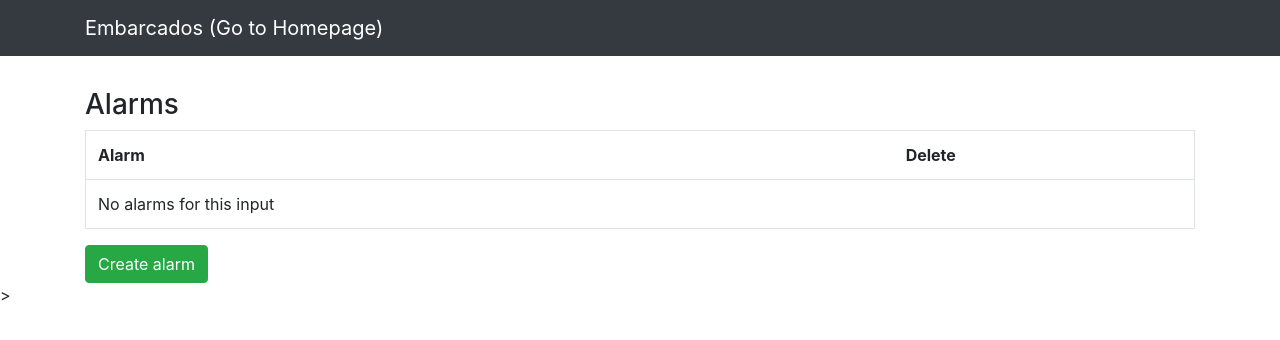
After one commit to guilherme1guy/FGA-FSE-2020-2, a Django app: page /alarms/1 in a window 1280 px wide. The commit adds this page. Shown: the top 340 px of the page. Run offline with Django 3.2, Linux system fonts and the light colour scheme; data that the repository does not hold is empty; some libraries are stand-ins or nearby versions.

Commit message:
P3: adds server/UI alarms

```diff
--- a/project_3/server/fse_server/admin.py
+++ b/project_3/server/fse_server/admin.py
@@ -1,5 +1,6 @@
 from django.contrib import admin
 from fse_server.models import (
+    Alarm,
     Device,
     DeviceInput,
     DeviceOutput,
@@ -13,3 +14,4 @@ admin.site.register(DeviceInput)
 admin.site.register(DeviceOutput)
 admin.site.register(DeviceRegisterRequest)
 admin.site.register(Location)
+admin.site.register(Alarm)
--- /dev/null
+++ b/project_3/server/fse_server/templates/alarm_list.html
@@ -0,0 +1,41 @@
+{% extends 'base.html' %}
+
+{% block content %}
+
+<div class="row">
+
+    <div class="col">
+
+        <h3>Alarms</h3>
+
+        <table class="table border">
+
+            <tr>
+                <th>Alarm</th>
+                <th>Delete</th>
+            </tr>
+
+            {% for alarm in object_list %}
+            <tr>
+                <td>{{alarm}}</td>
+                <td><a href="{% url 'alarm_delete' alarm.pk %}">Delete</a></td>
+            </tr>
+            {% empty %}
+            <tr>
+                <td>No alarms for this input </td>
+                <td> </td>
+            </tr>
+            {% endfor %}
+
+        </table>
+
+        <a href="{% url 'alarm_create' input.pk %}">
+            <button type="button" class="btn btn-success">Create alarm</button>
+        </a>
+
+    </div>
+
+
+</div>
+
+{% endblock %}
--- a/project_3/server/fse_server/templates/base.html
+++ b/project_3/server/fse_server/templates/base.html
@@ -36,8 +36,7 @@
     <!-- Page content-->
     <div class="container">
 
-        {% if messages %}
-        <div class="messages">
+        <div class="messages p-3" id="message_div">
             {% for message in messages %}
             <div class="alert alert-dismissable {{ message.tags }}">
                 <button type="button" class="close" data-dismiss="alert">×</button>
@@ -45,7 +44,6 @@
             </div>
             {% endfor %}
         </div>
-        {% endif %}
 
 
         {% block content %}{% endblock %}
@@ -61,6 +59,103 @@
     <!-- Project JS-->
     <script src="{% static 'js/scripts.js' %}"></script>
 
+    <audio id="alarm_audio" muted autoplay>
+        <source src='{% static "assets/beep.mp3" %}' type="audio/mpeg">
+    </audio>>
+
+
+
+    <script>
+
+        var alarm_active = false;
+
+        var alarm_audio = $('#alarm_audio')[0];
+        alarm_audio.loop = true;
+
+        alarm_audio.play();
+
+        function disable_alarm() {
+            $.ajax({
+                type: 'POST',
+                url: '/alarms/',
+                data: {
+                    csrfmiddlewaretoken: '{{ csrf_token }}'
+                },
+                success: function (res) {
+                    console.log("Alarms disabled");
+                },
+                error: function (error) {
+                    console.log(error);
+                }
+            });
+
+        }
+
+        function check_alarm() {
+
+            $.ajax({
+                type: 'GET',
+                url: '/alarms',
+                success: function (res) {
+
+
+                    if (res['alarm_active']) {
+
+                        alarm_active = true;
+
+                        let alarm_message_div = $('#alarm_message_text');
+
+                        if (alarm_message_div.length == 0) {
+
+                            $('#message_div').append(`
+                                <div id="alarm_message" class="alert  alert-danger">
+                                    <div id="alarm_message_text"></div>
+                                </div>
+                            `);
+
+                            alarm_message_div = $('#alarm_message_text');
+                        }
+
+
+                        let alarm_list_str = "";
+                        for (i in res['alarmed_devices']) {
+                            alarm_list_str += `<li>${res['alarmed_devices'][i]}</li>`
+                        }
+
+                        alarm_message_div.empty();
+                        alarm_message_div.append(`
+                        <p>Active alarms:</p>
+                        <ul>
+                            ${alarm_list_str}
+                        </ul>
+
+                        <a onclick="disable_alarm()"><p>Disable all alarms</p></a>
+                        `);
+
+                    } else {
+
+                        alarm_active = false;
+
+                        if ($('#alarm_message').length > 0) {
+                            $('#alarm_message').detach();
+                        }
+
+                    }
+
+                    alarm_audio.muted = !alarm_active;
+                },
+                error: function (error) {
+                    console.log(error);
+                }
+            });
+        }
+
+        check_alarm();
+        setInterval(check_alarm, 3000);
+
+
+    </script>
+
     <!-- Page JS-->
     {% block js %}{% endblock %}
 
--- a/project_3/server/fse_server/templates/form.html
+++ b/project_3/server/fse_server/templates/form.html
@@ -7,6 +7,7 @@
         <form action="" method="post">
             {% csrf_token %}
             {{ form.as_p }}
+            <input type="hidden" name="next" value="{{ request.path }}">
             <button type="submit" class="btn btn-success">Save</button>
         </form>
     </div>
--- a/project_3/server/fse_server/templates/home.html
+++ b/project_3/server/fse_server/templates/home.html
@@ -174,7 +174,7 @@
     }
 
     page_loop();
-    setInterval(page_loop, 2000);
+    setInterval(update_devices, 2000);
 
 </script>
 
--- a/project_3/server/fse_server/urls.py
+++ b/project_3/server/fse_server/urls.py
@@ -44,6 +44,10 @@ urlpatterns = [
         views.DeviceDeleteView.as_view(),
         name="device_delete",
     ),
+    path("alarms/", views.AlarmStateView.as_view(), name="alarm_state"),
+    path("alarms/<pk>", views.AlarmListView.as_view(), name="alarm_list"),
+    path("alarms/<pk>/create", views.AlarmFormView.as_view(), name="alarm_create"),
+    path("alarms/~delete/<pk>", views.AlarmDeleteView.as_view(), name="alarm_delete"),
     path("admin/", admin.site.urls),
     path("api/", include("rest_framework.urls", namespace="rest_framework")),
     path("api/", include(router.urls)),
--- a/project_3/server/fse_server/views.py
+++ b/project_3/server/fse_server/views.py
@@ -1,7 +1,15 @@
-from django.forms.forms import Form
-from django.views.generic import TemplateView, FormView, DetailView, DeleteView
+from django.urls.base import resolve
+from django.views.generic import (
+    TemplateView,
+    FormView,
+    DetailView,
+    DeleteView,
+    View,
+    ListView,
+)
 from django.views.generic.base import View
 from django.urls import reverse_lazy
+from django.http import JsonResponse
 from django.db.models import Count
 from rest_framework import viewsets
 
@@ -14,16 +22,18 @@ class MainView(TemplateView):
     template_name = "home.html"
 
 
-class DeviceFormView(FormView):
-    form_class = forms.DeviceForm
-    template_name = "form.html"
-    success_url = reverse_lazy("main")
-
+class FormViewWithKwargs(FormView):
     def get_form_kwargs(self):
         kwargs = super().get_form_kwargs()
         kwargs.update(self.kwargs)
 
         return kwargs
+
+
+class DeviceFormView(FormViewWithKwargs):
+    form_class = forms.DeviceForm
+    template_name = "form.html"
+    success_url = reverse_lazy("main")
 
     def form_valid(self, form):
 
@@ -96,3 +106,74 @@ class LocationViewSet(viewsets.ModelViewSet):
 
     queryset = models.Location.objects.all().order_by("name")
     serializer_class = serializers.LocationSerializer
+
+
+class AlarmListView(ListView):
+
+    model = models.Alarm
+    template_name = "alarm_list.html"
+
+    def get_queryset(self):
+
+        devInput_pk = self.kwargs["pk"]
+
+        return models.Alarm.objects.filter(target__pk=devInput_pk)
+
+    def get_context_data(self, **kwargs):
+        context = super().get_context_data(**kwargs)
+
+        context["input"] = models.DeviceInput.objects.filter(
+            pk=self.kwargs["pk"]
+        ).first()
+
+        return context
+
+
+class AlarmFormView(FormViewWithKwargs):
+
+    form_class = forms.AlarmForm
+    template_name = "form.html"
+
+    def get_success_url(self):
+        return reverse_lazy("alarm_list", kwargs={"pk": self.kwargs["pk"]})
+
+    def form_valid(self, form):
+        form.save()
+        return super().form_valid(form)
+
+
+class AlarmStateView(View):
+    def get(self, request, *args, **kwargs):
+
+        alarm_activated_objects = models.DeviceInput.objects.filter(
+            alarm_activated=True
+        )
+
+        if alarm_activated_objects.count() == 0:
+            return JsonResponse({"alarm_active": False})
+
+        response = {"alarm_active": True, "alarmed_devices": []}
+        for deviceInput in alarm_activated_objects:
+            response["alarmed_devices"].append(
+                f"{deviceInput.device.location.name}/{deviceInput.device.id}#gpio_{deviceInput.gpio_id}"
+            )
+
+        return JsonResponse(response)
+
+    def post(self, request, *args, **kwargs):
+        # disable all alarms
+        q = models.DeviceInput.objects.filter(alarm_activated=True)
+        for deviceInput in q:
+            deviceInput.alarm_activated = False
+            deviceInput.save()
+
+        return JsonResponse({"ok": True})
+
+
+class AlarmDeleteView(DeleteView):
+    model = models.Alarm
+    success_url = reverse_lazy("")
+    template_name = "delete.html"
+
+    def get_success_url(self) -> str:
+        return reverse_lazy("alarm_list", kwargs={"pk": self.object.target.pk})
```
Also changed, not shown: project_3/server/fse_server/forms.py (+16 -1 lines), project_3/server/fse_server/models.py (+57 -2 lines), project_3/server/fse_server/mqtt.py (+8 -2 lines), project_3/server/fse_server/templates/device_detail.html (+8 -0 lines), project_3/server/fse_server/migrations/0003_auto_20210516_1416.py (added), project_3/server/fse_server/migrations/0004_auto_20210516_1508.py (added), project_3/server/fse_server/static/js/scripts.js (line endings or trailing spaces), 2 other files.
